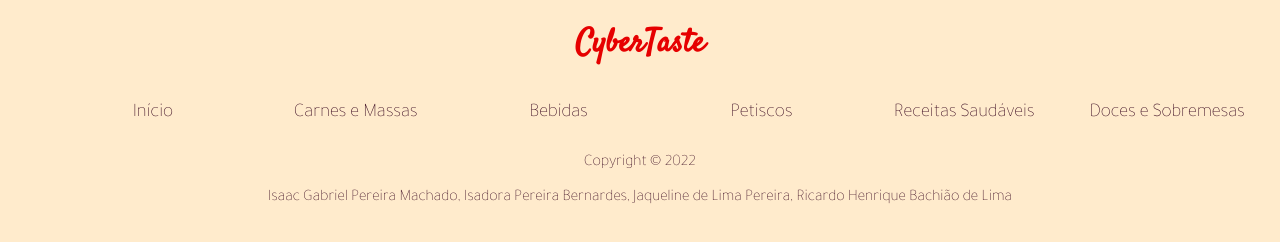
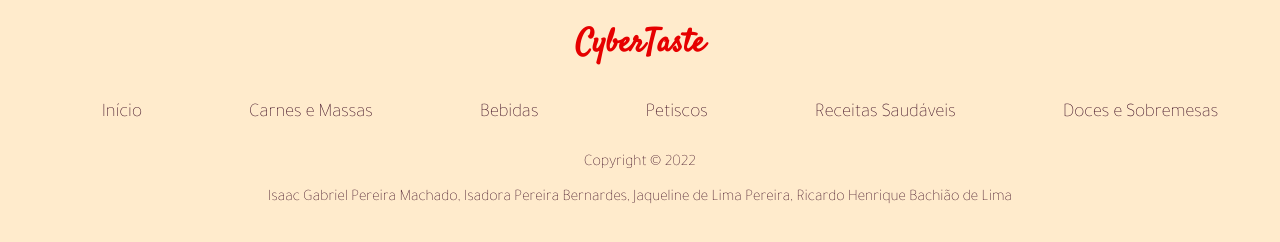
Before and after one commit to jaqueline-lima/CyberTaste, a plain HTML site: page index.html in a window 1280 px wide. Drawn offline with Linux system fonts and the light colour scheme.

Commit message:
Correção no flexbox.

```diff
--- a/estilo.css
+++ b/estilo.css
@@ -25,7 +25,7 @@ li {
     display: flex;
     align-items: center;
     justify-content: center;
-    width: 16%;
+    flex: 1 1 auto;
 }
 
 li a {
```
